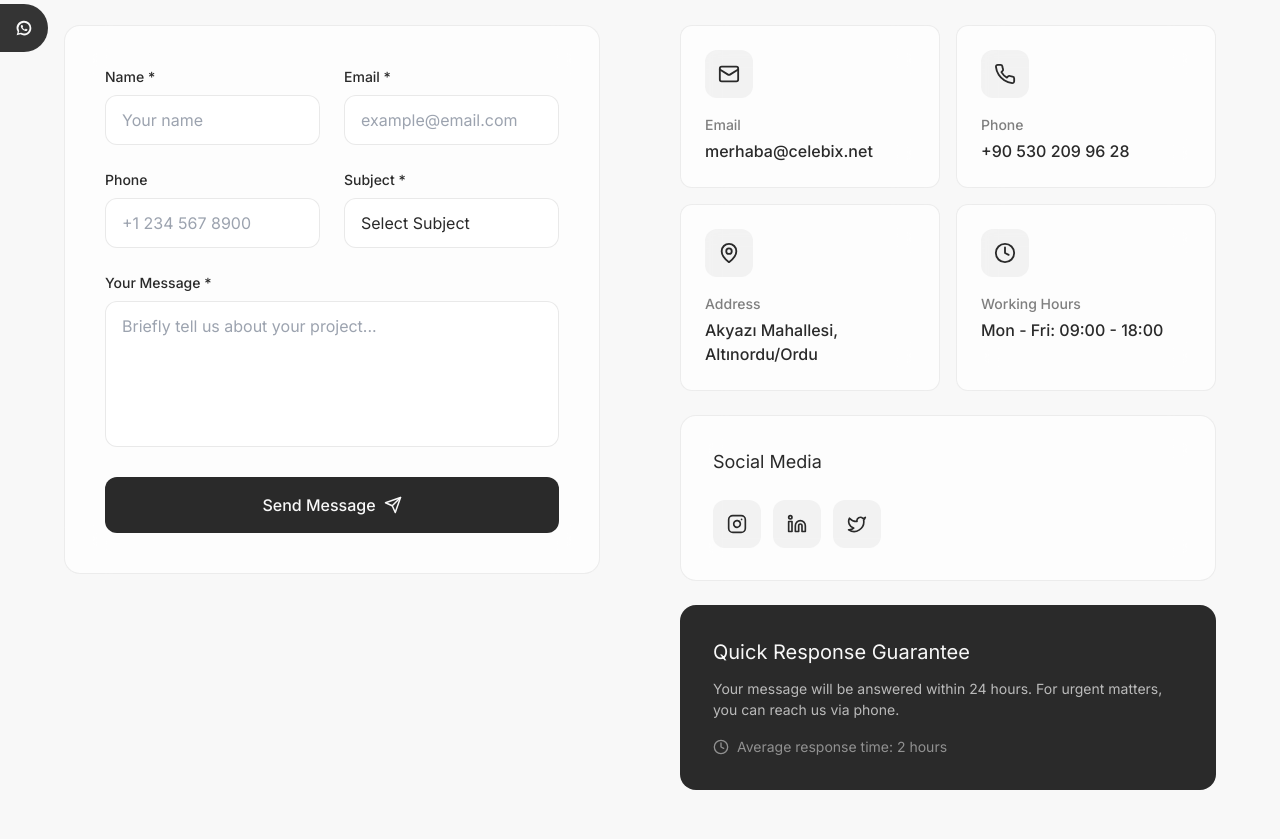
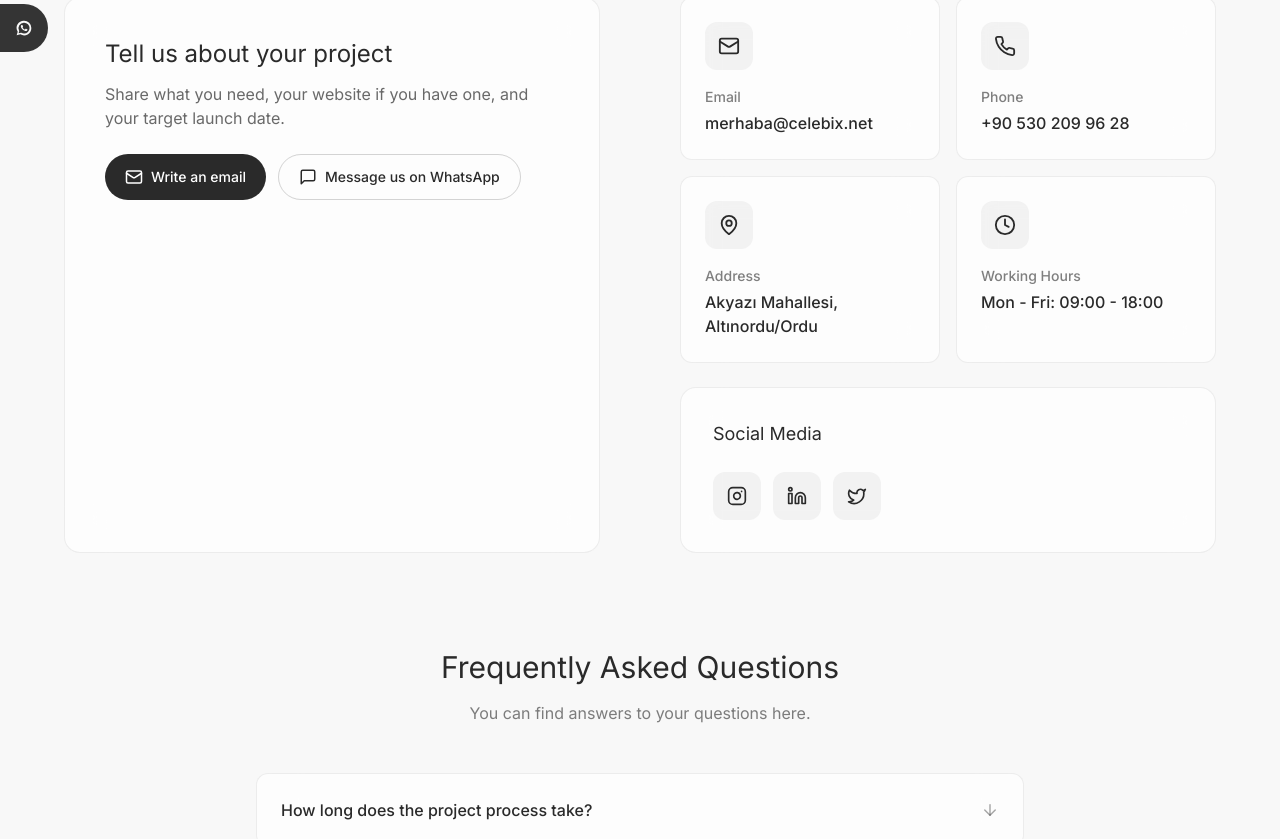
Before and after one commit to Webintoshi/celebix, a Next.js app: page /en/iletisim in a window 1280 px wide. Shown: the part 400-1239 px from the top of the page. Built offline with nearby package versions, Linux system fonts and the light colour scheme.

Commit message:
Update Celebix content in app/[locale]/iletisim

```diff
--- a/app/[locale]/iletisim/page.tsx
+++ b/app/[locale]/iletisim/page.tsx
@@ -1,7 +1,6 @@
 "use client";
 
 import { useState } from "react";
-import Link from "next/link";
 import { motion } from "framer-motion";
 import {
   ArrowRight,
@@ -9,12 +8,9 @@ import {
   Phone,
   MapPin,
   Clock,
-  Send,
-  CheckCircle,
   Twitter,
   Linkedin,
   Instagram,
-  Github,
   MessageSquare
 } from "lucide-react";
 import Navigation from "@/components/sections/Navigation";
@@ -40,7 +36,6 @@ const contactInfo = [
     label: "Adres",
     labelEn: "Address",
     value: "Akyazı Mahallesi, Altınordu/Ordu",
-    href: "#",
   },
   {
     icon: Clock,
@@ -48,7 +43,6 @@ const contactInfo = [
     labelEn: "Working Hours",
     value: "Pzt - Cuma: 09:00 - 18:00",
     valueEn: "Mon - Fri: 09:00 - 18:00",
-    href: "#",
   },
 ];
 
@@ -56,15 +50,6 @@ const socialLinks = [
   { icon: Instagram, label: "Instagram", href: "https://instagram.com/celebix.net" },
   { icon: Linkedin, label: "LinkedIn", href: "https://linkedin.com/company/celebix" },
   { icon: Twitter, label: "X (Twitter)", href: "https://x.com/celebix" },
-];
-
-const subjects = [
-  { value: "", label: "Konu Seçin", labelEn: "Select Subject" },
-  { value: "software", label: "Yazılım Geliştirme", labelEn: "Software Development" },
-  { value: "marketing", label: "Dijital Pazarlama", labelEn: "Digital Marketing" },
-  { value: "social", label: "Sosyal Medya Yönetimi", labelEn: "Social Media Management" },
-  { value: "consulting", label: "Danışmanlık", labelEn: "Consulting" },
-  { value: "other", label: "Diğer", labelEn: "Other" },
 ];
 
 const faqs = [
@@ -92,45 +77,7 @@ export default function Contact({ params }: { params: { locale: string } }) {
   const { locale } = params;
   const isTr = locale === "tr";
 
-  const [formData, setFormData] = useState({
-    name: "",
-    email: "",
-    phone: "",
-    subject: "",
-    message: "",
-  });
-  const [isSubmitting, setIsSubmitting] = useState(false);
-  const [isSubmitted, setIsSubmitted] = useState(false);
   const [openFaq, setOpenFaq] = useState<number | null>(null);
-
-  const handleSubmit = async (e: React.FormEvent) => {
-    e.preventDefault();
-    setIsSubmitting(true);
-
-    // Simulate API call
-    await new Promise(resolve => setTimeout(resolve, 1500));
-
-    setIsSubmitting(false);
-    setIsSubmitted(true);
-
-    // Google Tag Manager - Form Submit Event
-    if (typeof window !== 'undefined' && (window as any).dataLayer) {
-      (window as any).dataLayer.push({
-        'event': 'form_submit_success',
-        'form_name': 'contact_form',
-        'form_subject': formData.subject || 'general'
-      });
-    }
-
-    setFormData({ name: "", email: "", phone: "", subject: "", message: "" });
-  };
-
-  const handleChange = (e: React.ChangeEvent<HTMLInputElement | HTMLTextAreaElement | HTMLSelectElement>) => {
-    setFormData(prev => ({
-      ...prev,
-      [e.target.name]: e.target.value
-    }));
-  };
 
   return (
     <>
@@ -158,8 +105,8 @@ export default function Contact({ params }: { params: { locale: string } }) {
 
               <p className="text-lg text-dark-900/60 max-w-2xl">
                 {isTr
-                  ? "Projenizi hayata geçirmek için ilk adımı atın. Formu doldurun, 24 saat içinde size dönüş yapalım."
-                  : "Take the first step to bring your project to life. Fill out the form and we'll get back to you within 24 hours."}
+                  ? "Projenizi e-posta veya WhatsApp üzerinden anlatın."
+                  : "Tell us about your project by email or WhatsApp."}
               </p>
             </motion.div>
           </div>
@@ -169,145 +116,20 @@ export default function Contact({ params }: { params: { locale: string } }) {
         <section className="py-12 bg-light-100">
           <div className="container-max mx-auto px-6 lg:px-16">
             <div className="grid grid-cols-1 lg:grid-cols-2 gap-12 lg:gap-20">
-              {/* Contact Form */}
-              <motion.div
-                initial={{ opacity: 0, x: -40 }}
-                whileInView={{ opacity: 1, x: 0 }}
-                viewport={{ once: true }}
-              >
-                <div className="glass-card rounded-2xl p-8 lg:p-10">
-                  {isSubmitted ? (
-                    <motion.div
-                      initial={{ opacity: 0, scale: 0.9 }}
-                      animate={{ opacity: 1, scale: 1 }}
-                      className="text-center py-12"
-                    >
-                      <div className="w-16 h-16 rounded-full bg-green-100 flex items-center justify-center mx-auto mb-6">
-                        <CheckCircle size={32} className="text-green-600" />
-                      </div>
-                      <h3 className="font-display text-2xl text-dark-900 mb-4">
-                        {isTr ? "Mesajınız Gönderildi!" : "Message Sent!"}
-                      </h3>
-                      <p className="text-dark-900/60 mb-6">
-                        {isTr
-                          ? "En kısa sürede size dönüş yapacağız."
-                          : "We'll get back to you as soon as possible."}
-                      </p>
-                      <button
-                        onClick={() => setIsSubmitted(false)}
-                        className="text-aurora-indigo font-medium hover:underline"
-                      >
-                        {isTr ? "Yeni Mesaj Gönder" : "Send New Message"}
-                      </button>
-                    </motion.div>
-                  ) : (
-                    <form onSubmit={handleSubmit} className="space-y-6">
-                      <div className="grid grid-cols-1 sm:grid-cols-2 gap-6">
-                        <div>
-                          <label htmlFor="name" className="block text-small font-medium text-dark-900 mb-2">
-                            {isTr ? "İsim" : "Name"} *
-                          </label>
-                          <input
-                            type="text"
-                            id="name"
-                            name="name"
-                            required
-                            value={formData.name}
-                            onChange={handleChange}
-                            className="w-full px-4 py-3 rounded-xl bg-white border border-dark-900/10 focus:border-dark-900/30 focus:ring-0 transition-colors"
-                            placeholder={isTr ? "Adınız" : "Your name"}
-                          />
-                        </div>
-                        <div>
-                          <label htmlFor="email" className="block text-small font-medium text-dark-900 mb-2">
-                            {isTr ? "E-posta" : "Email"} *
-                          </label>
-                          <input
-                            type="email"
-                            id="email"
-                            name="email"
-                            required
-                            value={formData.email}
-                            onChange={handleChange}
-                            className="w-full px-4 py-3 rounded-xl bg-white border border-dark-900/10 focus:border-dark-900/30 focus:ring-0 transition-colors"
-                            placeholder={isTr ? "ornek@email.com" : "example@email.com"}
-                          />
-                        </div>
-                      </div>
-
-                      <div className="grid grid-cols-1 sm:grid-cols-2 gap-6">
-                        <div>
-                          <label htmlFor="phone" className="block text-small font-medium text-dark-900 mb-2">
-                            {isTr ? "Telefon" : "Phone"}
-                          </label>
-                          <input
-                            type="tel"
-                            id="phone"
-                            name="phone"
-                            value={formData.phone}
-                            onChange={handleChange}
-                            className="w-full px-4 py-3 rounded-xl bg-white border border-dark-900/10 focus:border-dark-900/30 focus:ring-0 transition-colors"
-                            placeholder={isTr ? "+90 5XX XXX XX XX" : "+1 234 567 8900"}
-                          />
-                        </div>
-                        <div>
-                          <label htmlFor="subject" className="block text-small font-medium text-dark-900 mb-2">
-                            {isTr ? "Konu" : "Subject"} *
-                          </label>
-                          <select
-                            id="subject"
-                            name="subject"
-                            required
-                            value={formData.subject}
-                            onChange={handleChange}
-                            className="w-full px-4 py-3 rounded-xl bg-white border border-dark-900/10 focus:border-dark-900/30 focus:ring-0 transition-colors appearance-none cursor-pointer"
-                          >
-                            {subjects.map((subject) => (
-                              <option key={subject.value} value={subject.value}>
-                                {isTr ? subject.label : subject.labelEn}
-                              </option>
-                            ))}
-                          </select>
-                        </div>
-                      </div>
-
-                      <div>
-                        <label htmlFor="message" className="block text-small font-medium text-dark-900 mb-2">
-                          {isTr ? "Mesajınız" : "Your Message"} *
-                        </label>
-                        <textarea
-                          id="message"
-                          name="message"
-                          required
-                          rows={5}
-                          value={formData.message}
-                          onChange={handleChange}
-                          className="w-full px-4 py-3 rounded-xl bg-white border border-dark-900/10 focus:border-dark-900/30 focus:ring-0 transition-colors resize-none"
-                          placeholder={isTr ? "Projeniz hakkında kısaca bilgi verin..." : "Briefly tell us about your project..."}
-                        />
-                      </div>
-
-                      <button
-                        type="submit"
-                        disabled={isSubmitting}
-                        className="w-full flex items-center justify-center gap-2 px-8 py-4 bg-dark-900 text-light-100 font-medium rounded-xl hover:bg-dark-800 transition-colors disabled:opacity-50 disabled:cursor-not-allowed"
-                      >
-                        {isSubmitting ? (
-                          <>
-                            <div className="w-5 h-5 border-2 border-light-100/30 border-t-light-100 rounded-full animate-spin" />
-                            {isTr ? "Gönderiliyor..." : "Sending..."}
-                          </>
-                        ) : (
-                          <>
-                            {isTr ? "Mesaj Gönder" : "Send Message"}
-                            <Send size={18} />
-                          </>
-                        )}
-                      </button>
-                    </form>
-                  )}
+              <div className="glass-card rounded-2xl p-8 lg:p-10">
+                <h2 className="font-display text-2xl text-dark-900">{isTr ? "Projenizi anlatın" : "Tell us about your project"}</h2>
+                <p className="mt-3 text-dark-900/70">
+                  {isTr ? "Ne yapmak istediğinizi, varsa web sitenizi ve hedeflediğiniz teslim tarihini paylaşın." : "Share what you need, your website if you have one, and your target launch date."}
+                </p>
+                <div className="mt-6 flex flex-wrap gap-3">
+                  <a href="mailto:merhaba@celebix.net" className="inline-flex min-h-11 items-center gap-2 rounded-full bg-dark-900 px-5 py-3 text-sm font-medium text-white hover:bg-dark-800">
+                    <Mail size={18} aria-hidden="true" /> {isTr ? "E-posta yazın" : "Write an email"}
+                  </a>
+                  <a href="https://wa.me/905302099628" className="inline-flex min-h-11 items-center gap-2 rounded-full border border-dark-900/20 px-5 py-3 text-sm font-medium text-dark-900 hover:bg-light-200">
+                    <MessageSquare size={18} aria-hidden="true" /> {isTr ? "WhatsApp’tan yazın" : "Message us on WhatsApp"}
+                  </a>
                 </div>
-              </motion.div>
+              </div>
 
               {/* Contact Info */}
               <motion.div
@@ -320,8 +142,9 @@ export default function Contact({ params }: { params: { locale: string } }) {
                 <div className="grid grid-cols-1 sm:grid-cols-2 gap-4">
                   {contactInfo.map((info, index) => {
                     const Icon = info.icon;
+                    const Card = info.href ? motion.a : motion.div;
                     return (
-                      <motion.a
+                      <Card
                         key={info.label}
                         href={info.href}
                         initial={{ opacity: 0, y: 20 }}
@@ -339,7 +162,7 @@ export default function Contact({ params }: { params: { locale: string } }) {
                         <p className="font-medium text-dark-900">
                           {info.valueEn && !isTr ? info.valueEn : info.value}
                         </p>
-                      </motion.a>
+                      </Card>
                     );
                   })}
                 </div>
@@ -366,21 +189,6 @@ export default function Contact({ params }: { params: { locale: string } }) {
                   </div>
                 </div>
 
-                {/* Quick Response Promise */}
-                <div className="glass-card rounded-2xl p-8 bg-dark-900 text-light-100">
-                  <h3 className="font-display text-xl mb-3">
-                    {isTr ? "Hızlı Yanıt Garantisi" : "Quick Response Guarantee"}
-                  </h3>
-                  <p className="text-light-100/70 text-small mb-4">
-                    {isTr
-                      ? "Mesajınız 24 saat içinde yanıtlanacaktır. Acil durumlar için telefon numaramızdan bize ulaşabilirsiniz."
-                      : "Your message will be answered within 24 hours. For urgent matters, you can reach us via phone."}
-                  </p>
-                  <div className="flex items-center gap-2 text-small">
-                    <Clock size={16} className="text-light-100/50" />
-                    <span className="text-light-100/50">{isTr ? "Ortalama yanıt süresi: 2 saat" : "Average response time: 2 hours"}</span>
-                  </div>
-                </div>
               </motion.div>
             </div>
           </div>
@@ -466,19 +274,15 @@ export default function Contact({ params }: { params: { locale: string } }) {
                 </h2>
                 <p className="text-dark-900/60 mb-8 text-lg">
                   {isTr
-                    ? "Hemen formu doldurun ve ücretsiz danışmanlık alın."
-                    : "Fill out the form now and get a free consultation."}
+                    ? "İhtiyaçlarınızı e-postayla paylaşın."
+                    : "Tell us what you need by email."}
                 </p>
                 <a
-                  href="#"
-                  onClick={(e) => {
-                    e.preventDefault();
-                    window.scrollTo({ top: 0, behavior: "smooth" });
-                  }}
+                  href="mailto:merhaba@celebix.net"
                   className="inline-flex items-center justify-center gap-2 px-8 py-4 bg-dark-900 text-light-100 font-medium rounded-full hover:bg-dark-800 transition-colors"
                 >
-                  {isTr ? "Yukarı Çık" : "Scroll Up"}
-                  <ArrowRight size={18} className="rotate-[-90deg]" />
+                  {isTr ? "E-posta yazın" : "Write an email"}
+                  <ArrowRight size={18} aria-hidden="true" />
                 </a>
               </div>
             </motion.div>
```
